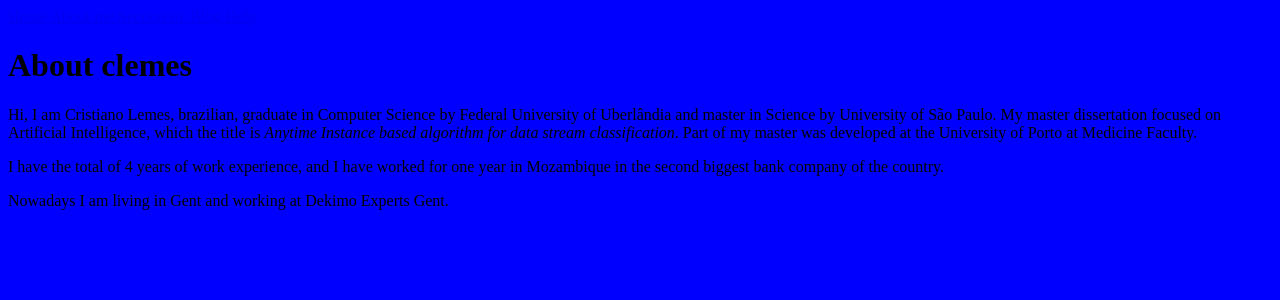
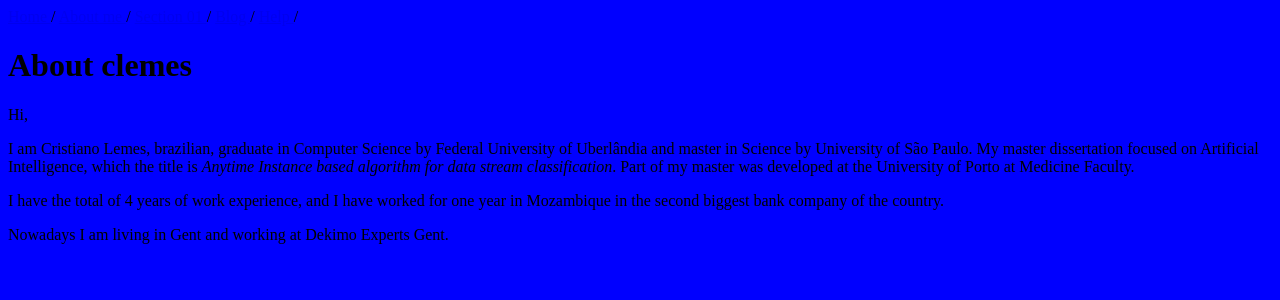
Before and after one commit to InclusieveKets/CristianoLemes, a Jekyll site: the page built from about.md, in a window 1280 px wide. Shown: the top 300 px of the page. Built offline with Jekyll 4.4.1, drawn with Linux system fonts in a browser that asks for light colours.

Commit message:
updating initial page and navigation links.

```diff
--- a/_includes/navigation.html
+++ b/_includes/navigation.html
@@ -4,7 +4,7 @@
   	{% assign link = item.url | absolute_url %}
     <a href="{{ link }}" {% if page.url == link %}class="current"{% endif %}>
       {{ item.name }}
-    </a>
+    </a> /
   {% endfor %}
 </nav>
 
--- a/about.md
+++ b/about.md
@@ -5,7 +5,9 @@ title: About clemes (title)
 
 # About clemes
 
-Hi, I am Cristiano Lemes, brazilian, graduate in Computer Science by Federal University of Uberlândia and master in Science by University of São Paulo. My master dissertation focused on Artificial Intelligence, which the title is _Anytime Instance based algorithm for data stream classification_. Part of my master was developed at the University of Porto at Medicine Faculty.
+Hi,
+
+I am Cristiano Lemes, brazilian, graduate in Computer Science by Federal University of Uberlândia and master in Science by University of São Paulo. My master dissertation focused on Artificial Intelligence, which the title is _Anytime Instance based algorithm for data stream classification_. Part of my master was developed at the University of Porto at Medicine Faculty.
 
 I have the total of 4 years of work experience, and I have worked for one year in Mozambique in the second biggest bank company of the country.
 
```
Also changed, not shown: index.md (+0 -8 lines).
